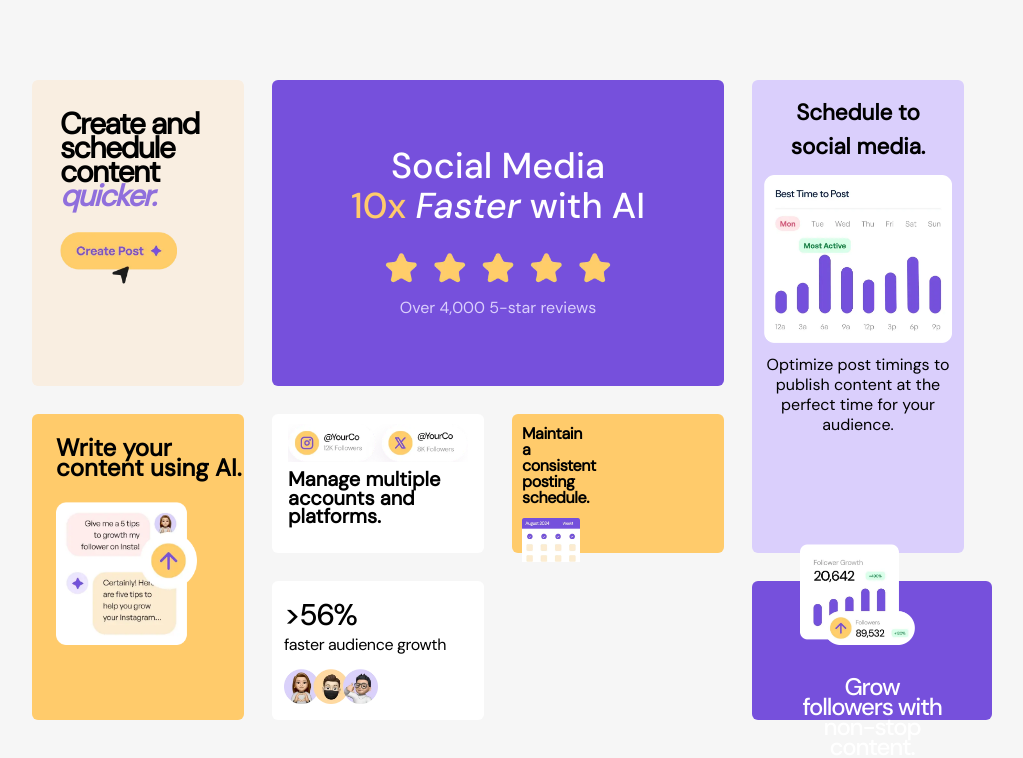
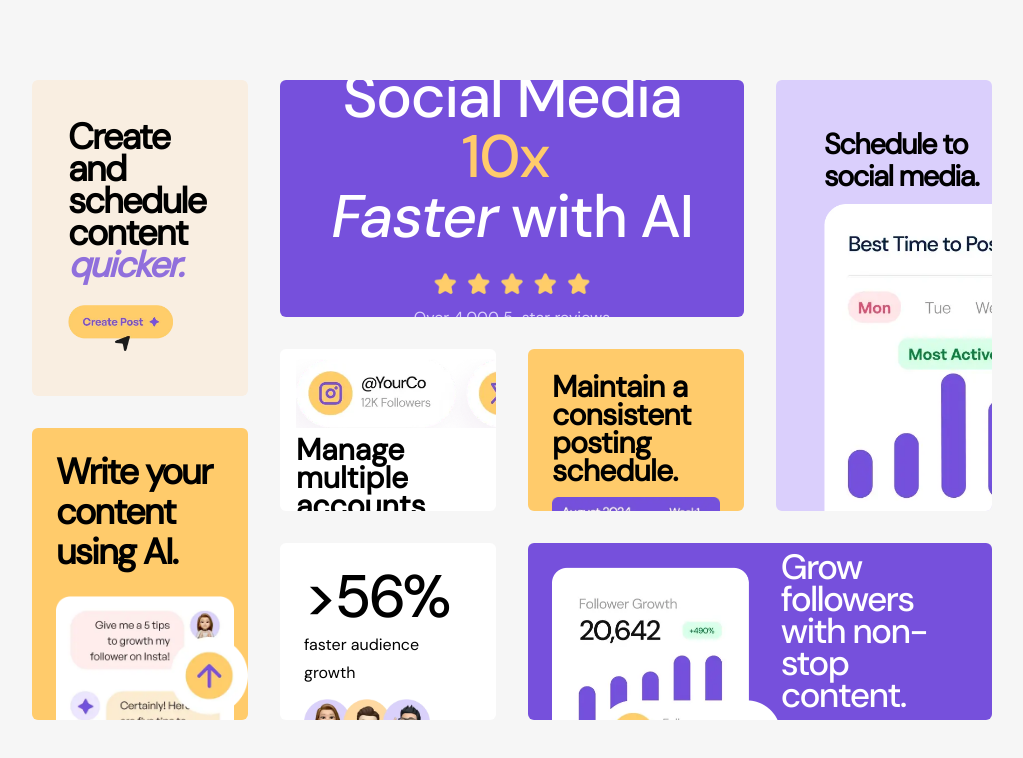
Before and after one commit to francissfrias/FEM-Bento, a React (Vite) app: page / in a window 1280 px wide. Shown: the top 758 px of the page, without its empty margins (128-1151 px from the left). Built offline with nearby package versions, Linux system fonts and the light colour scheme.

Commit message:
Final Finish, tobe add readme

```diff
--- a/src/App.tsx
+++ b/src/App.tsx
@@ -1,85 +1,94 @@
+import writeContentImg from '../src/assets/images/illustration-ai-content.webp';
+import fasterAudienceImg from '../src/assets/images/illustration-audience-growth.webp';
+import calenderImg from '../src/assets/images/illustration-consistent-schedule.webp';
+import createPostImg from '../src/assets/images/illustration-create-post.webp';
 import stars from '../src/assets/images/illustration-five-stars.webp';
+import growFollowersImg from '../src/assets/images/illustration-grow-followers.webp';
 import igImg from '../src/assets/images/illustration-multiple-platforms.webp';
-import calenderImg from '../src/assets/images/illustration-consistent-schedule.webp';
 import scheduleImg from '../src/assets/images/illustration-schedule-posts.webp';
-import fasterAudienceImg from '../src/assets/images/illustration-audience-growth.webp';
-import growFollowersImg from '../src/assets/images/illustration-grow-followers.webp';
-import writeContentImg from '../src/assets/images/illustration-ai-content.webp';
-import createPostImg from '../src/assets/images/illustration-create-post.webp';
 
 const App = () => {
   return (
     <div className='flex justify-center items-center bg-[#f6f6f6] lg:h-dvh'>
-      <div className=' py-8 px-6  grid grid-cols-1 grid-rows-1 gap-7 md:grid-cols-4 md:grid-rows-4 md:h-full lg:px-40 lg:py-20 md:overflow-hidden'>
-        <div className='bg-primary p-8 rounded-md flex flex-col justify-center items-center text-center md:col-span-2 md:row-span-2 md:col-start-2 md:row-start-1'>
-          <h1 className='text-white font-md text-4xl mb-6'>
+      <div className=' py-8 px-6  grid grid-cols-1 grid-rows-1 gap-8 md:py-2 lg:grid-cols-4 lg:grid-rows-[minmax(0,1fr)_minmax(0,0.2fr)_minmax(0,0.35fr)_minmax(0,0.75fr)] lg:h-full lg:px-40 lg:py-20 lg:overflow-hidden'>
+        <div className='bg-primary p-8 rounded-md flex flex-col justify-center items-center text-center overflow-hidden  lg:row-start-1 lg:col-start-2 lg:col-span-2 '>
+          <h1 className='text-white font-md text-4xl mb-6 lg:text-6xl lg:mb-6 lg:tracking-tight '>
             Social Media <span className='text-secondary '>10x&nbsp;</span>
+            <br className='hidden lg:block' />
             <i className='font-mdItalic'>Faster</i>
-            <br className='block md:hidden' /> with AI
+            <br className='block lg:hidden' /> with AI
           </h1>
-          <img src={stars} className='w-[60%]  mb-2' />
+          <img src={stars} className='w-[60%] mb-2 lg:w-[40%]' />
           <span className='text-primary-foreground font-regular'>
             Over 4,000 5-star reviews
           </span>
         </div>
 
-        <div className='bg-white py-2.5 px-4 rounded-md space-y-2 md:col-start-2 md:row-start-3 ' >
-          <img src={igImg} />
-
-          <h1 className='font-regular text-pretty font-bold text-xl tracking-normal leading-[1.15rem]'>
+        <div className='bg-white py-2.5 px-4 rounded-md space-y-2 flex flex-col lg:row-start-2 lg:row-span-2 lg:col-start-2 lg:overflow-hidden lg:justify-between'>
+          <img src={igImg} className='lg:min-w-[20.5rem] ' />
+          <h1 className='font-regular text-pretty font-bold text-xl tracking-normal leading-[1.15rem] lg:text-3xl lg:leading-7 lg:pb-2 '>
             Manage multiple accounts and platforms.
           </h1>
         </div>
 
-        <div className='relative px-2.5 pr-36 pt-3 bg-secondary rounded-md md:col-start-3 md:row-start-3'>
-          <h1 className='font-regular font-bold tracking-tight leading-4 '>
+        <div className='relative px-2.5 pr-36 pt-3 bg-secondary rounded-md lg:row-start-2 lg:row-span-2 lg:col-start-3 lg:px-6 lg:overflow-hidden lg:pt-6'>
+          <h1 className='font-regular font-bold tracking-tight leading-4 lg:text-3xl lg:leading-7'>
             Maintain a consistent posting schedule.
           </h1>
           <img src={calenderImg} className='mt-3' />
         </div>
 
-        <div className='bg-primary-foreground py-4 px-3 text-center space-y-3 rounded-md md:row-span-3 md:col-start-4 '>
-          <h1 className='font-regular font-bold text-[1.4rem]'>
+        <div className='bg-primary-foreground py-4 px-3 text-center space-y-3 rounded-md flex  overflow-hidden lg:col-start-4 lg:row-start-1 lg:row-span-3 lg:text-left  lg:flex-col lg:justify-between lg:py-12 lg:pl-12 '>
+          <h1 className='font-regular font-bold text-[1.4rem] lg:text-[1.8rem] lg:leading-8 lg:tracking-tighter '>
             Schedule to social media.
           </h1>
-          <img src={scheduleImg} />
+          <img src={scheduleImg} className='lg:min-w-[25rem]' />
+
           <p className='font-regular text-pretty leading-5'>
             Optimize post timings to publish content at the perfect time for
             your audience.
           </p>
         </div>
 
-        <div className='bg-primary rounded-md px-12 py-6 flex flex-col items-center justify-center text-center md:col-span-2 md:col-start-4 md:row-start-4'>
-          <img src={growFollowersImg} className='mb-8 w-4/5 self-start' />
-          <p className='font-md text-white text-2xl text-pretty tracking-tighter leading-5 '>
+        <div className='bg-primary rounded-md px-12 py-6 flex flex-col items-center justify-center text-center overflow-hidden lg:row-start-4 lg:col-start-3 lg:col-span-2 lg:flex-row lg:px-6'>
+          <img
+            src={growFollowersImg}
+            className='mb-8 w-4/5 self-start lg:w-[55%]  '
+          />
+          <p className='font-md text-white text-2xl text-left tracking-tighter leading-5 lg:text-[2.2rem] lg:leading-8'>
             Grow followers
-            <br className='block md:hidden' /> with non-stop content.
+            <br className='block' /> with non-stop content.
           </p>
         </div>
 
-        <div className='block bg-white py-4 px-3 text-left rounded-md md:col-start-2 md:row-start-4'>
-          <h1 className='font-md tracking-tighter text-3xl'>{`>56%`}</h1>
-          <p className='font-regular tracking-tight mb-3'>
+        <div className=' bg-white py-4 px-3 text-left rounded-md flex flex-col overflow-hidden lg:row-start-4 lg:col-start-2 lg:p-6'>
+          <h1 className='font-md tracking-tighter text-3xl lg:text-6xl lg:mb-1'>{`>56%`}</h1>
+          <p className='font-regular tracking-tight mb-3 lg:tracking-normal lg:leading-7'>
             faster audience growth
           </p>
-          <img src={fasterAudienceImg} className='min-w-20 w-1/2 ' />
+          <img
+            src={fasterAudienceImg}
+            className='min-w-20 w-1/2 lg:self-start lg:mt-auto  lg:w-3/4'
+          />
         </div>
 
-        <div className='bg-secondary-foreground py-8 px-7 rounded-md flex flex-col md:row-span-2 md:col-start-1 md:row-start-1'>
-          <h1 className='font-regular font-semibold tracking-tighter leading-6 text-3xl mb-6 '>
-            Create and schedule content{' '}
+        <div className='bg-secondary-foreground py-8 px-7 rounded-md flex flex-col overflow-hidden lg:row-start-1 lg:row-span-2 lg:col-start-1 lg:justify-center lg:text-left lg:items-start lg:pl-9 lg:pr-10  '>
+          <h1 className='font-regular font-semibold tracking-tighter leading-6 text-3xl mb-6 lg:leading-8  lg:text-4xl   '>
+            Create and schedule content <br />
             <span className='text-primary opacity-80 italic'>quicker.</span>
           </h1>
-          <img src={createPostImg} className='w-3/4' />
+          <img src={createPostImg} className='w-3/4 lg:max-w-[15rem]' />
         </div>
 
-        <div className='bg-secondary rounded-md py-6 pl-6 md:row-span-2 md:col-start-1 md:row-start-3'>
-          <h1 className='font-regular font-bold text-2xl text-pretty leading-5 mb-6'>
+        <div className='bg-secondary rounded-md py-6 pl-6 lg:col-start-1 lg:row-start-3 overflow-hidden lg:row-span-full  lg:flex lg:flex-col lg:justify-between'>
+          <h1 className='font-regular font-bold text-2xl text-pretty leading-5 mb-6 lg:text-4xl lg:tracking-tighter  '>
             Write your content using AI.
           </h1>
-          <img src={writeContentImg} className='w-3/4' />
+          <img
+            src={writeContentImg}
+            className='w-3/4 lg:w-full lg:self-center'
+          />
         </div>
-
       </div>
     </div>
   );
```
